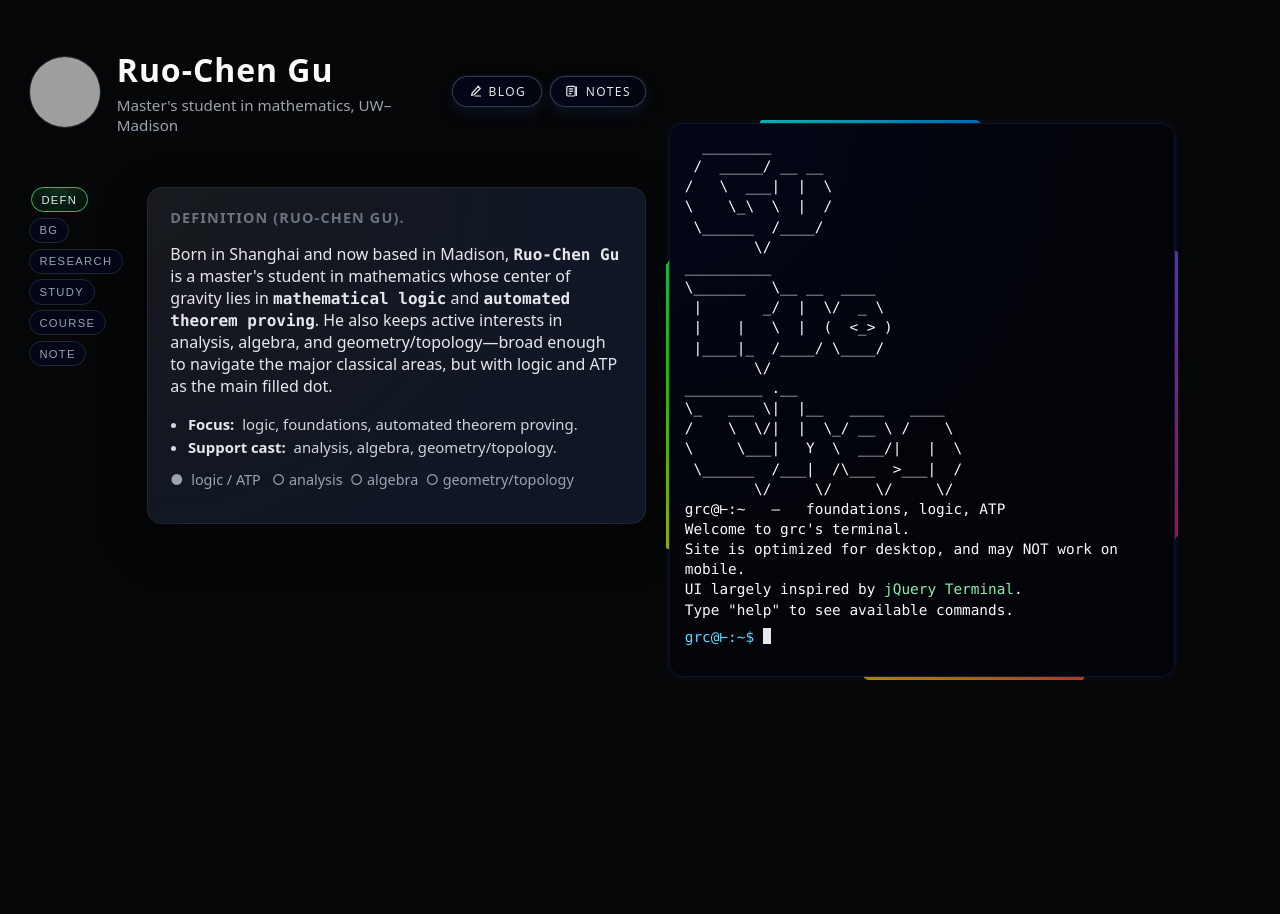
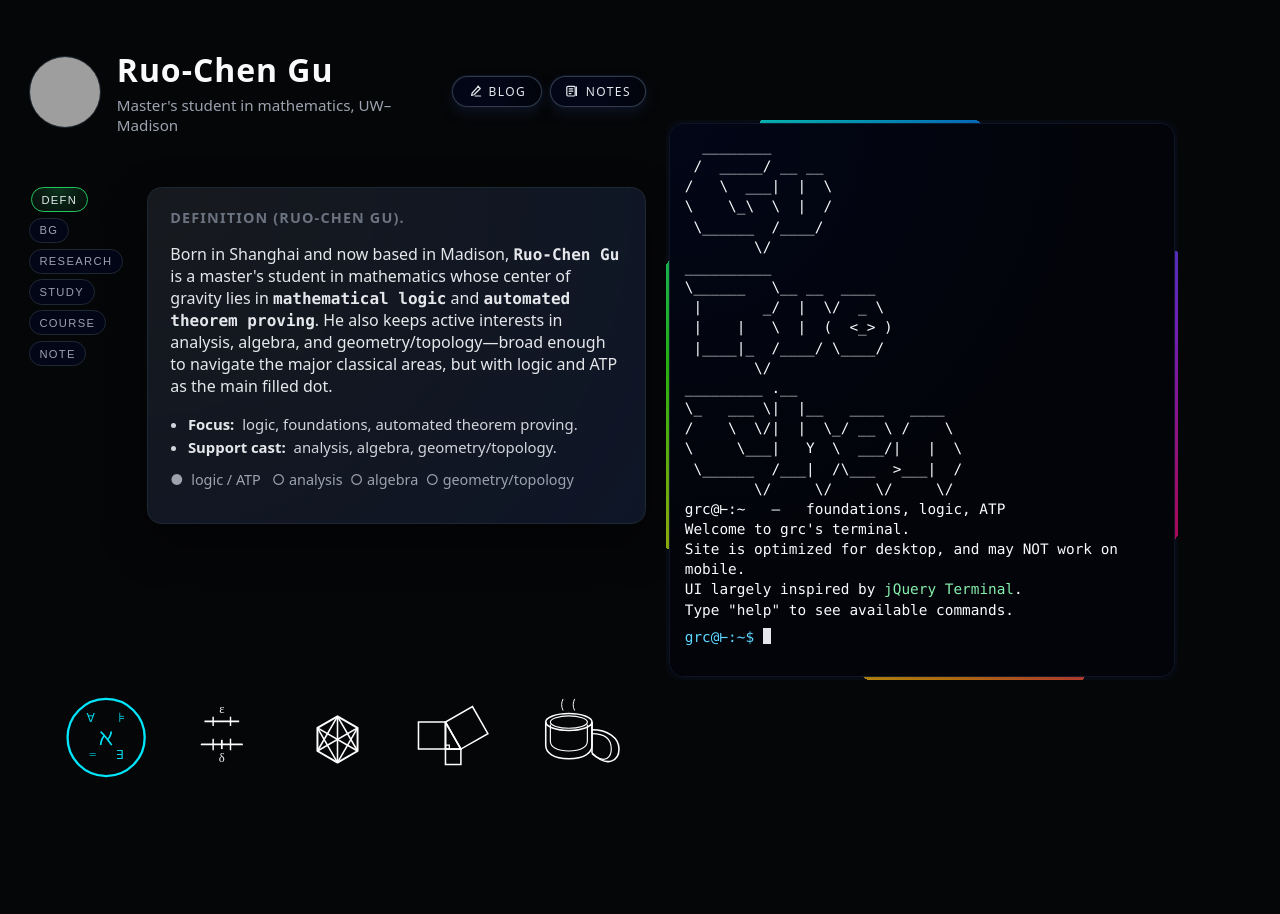
Before and after one commit to grc-experimental/grc-experimental.github.io, a plain HTML site: page index.html in a window 1280 px wide. Before the commit the page ends 800 px from the top, so only its background shows below. Drawn offline with Linux system fonts and the light colour scheme; grey boxes are pictures that could not be loaded.

Commit message:
Update site

```diff
--- a/css/style.css
+++ b/css/style.css
@@ -415,6 +415,24 @@ main {
     border-left-color: #22c55e;
 }
 
+.bio-definition-graphic {
+    display: none;            /* hidden by default; JS or initial class will show it */
+    margin-top: 1rem;
+}
+
+.bio-definition-graphic img {
+    display: block;
+    max-width: 100%;
+    height: auto;
+    margin: 0 auto;
+}
+
+/* Turned on when the definition card is active */
+.bio-definition-graphic--visible {
+    display: block;
+}
+
+
 
 /* Simple "math" typography */
 .math,
--- a/index.html
+++ b/index.html
@@ -209,6 +209,12 @@
 
             </div>
         </div>
+
+        <!-- Definition background graphic -->
+        <div class="bio-definition-graphic bio-definition-graphic--visible">
+            <img src="https://grc-experimental.github.io/images/bg-definition.svg"
+                 alt="Diagram of focus on logic / ATP with surrounding areas">
+        </div>
     </section>
 
 
--- a/js/terminal.js
+++ b/js/terminal.js
@@ -298,9 +298,11 @@ if (terminalColumn) {
 }
 
 // Bio cards: vertical index switching
-function initBioCards() {
+function initBioCards()
+{
   const navItems = document.querySelectorAll(".bio-nav-item");
   const cards = document.querySelectorAll(".bio-card");
+  const definitionGraphic = document.querySelector(".bio-definition-graphic");
 
   if (!navItems.length || !cards.length) {
     return;
@@ -324,6 +326,15 @@ function initBioCards() {
         card.classList.remove("bio-card--active");
       }
     });
+
+    // Toggle definition SVG
+    if (definitionGraphic) {
+      if (key === "definition") {
+        definitionGraphic.classList.add("bio-definition-graphic--visible");
+      } else {
+        definitionGraphic.classList.remove("bio-definition-graphic--visible");
+      }
+    }
   }
 
   // Attach handlers
@@ -337,6 +348,7 @@ function initBioCards() {
     });
   });
 }
+
 
 
 
```
Also changed, not shown: images/bg-definition.svg (added).
